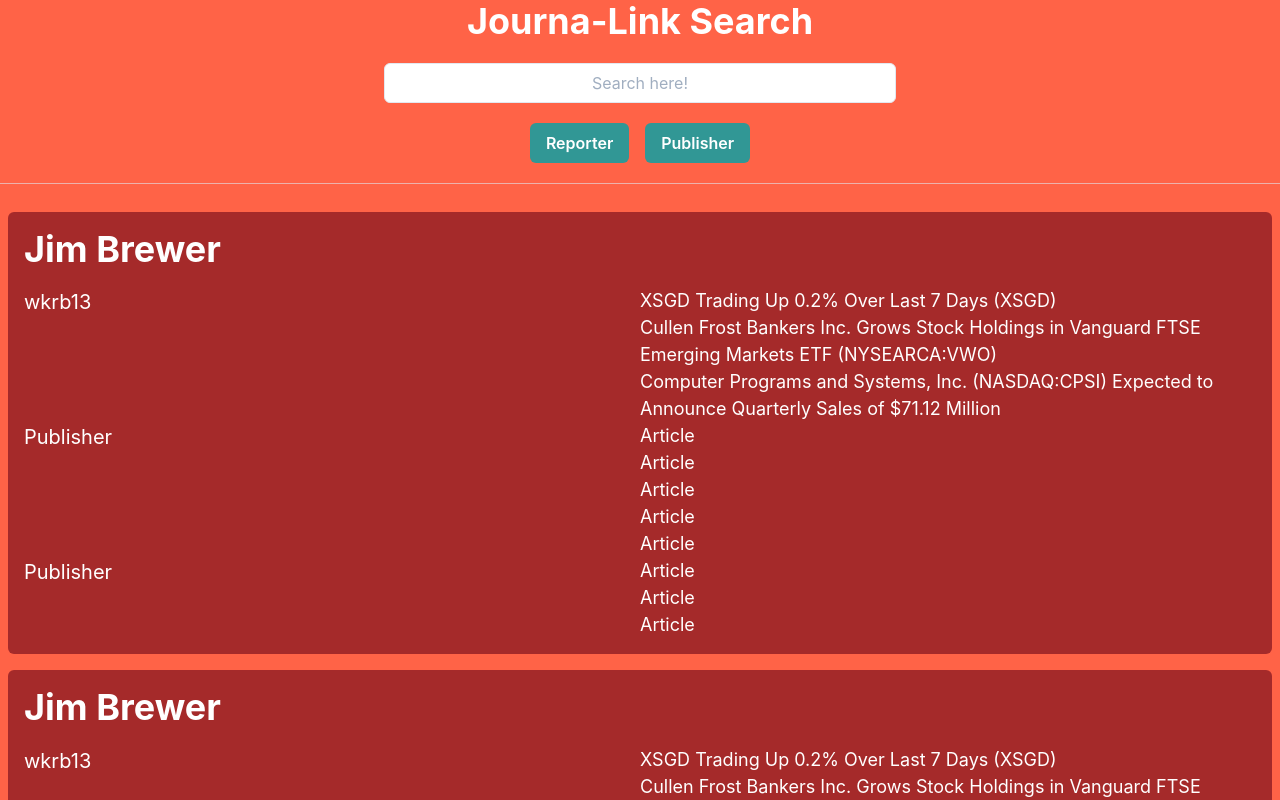
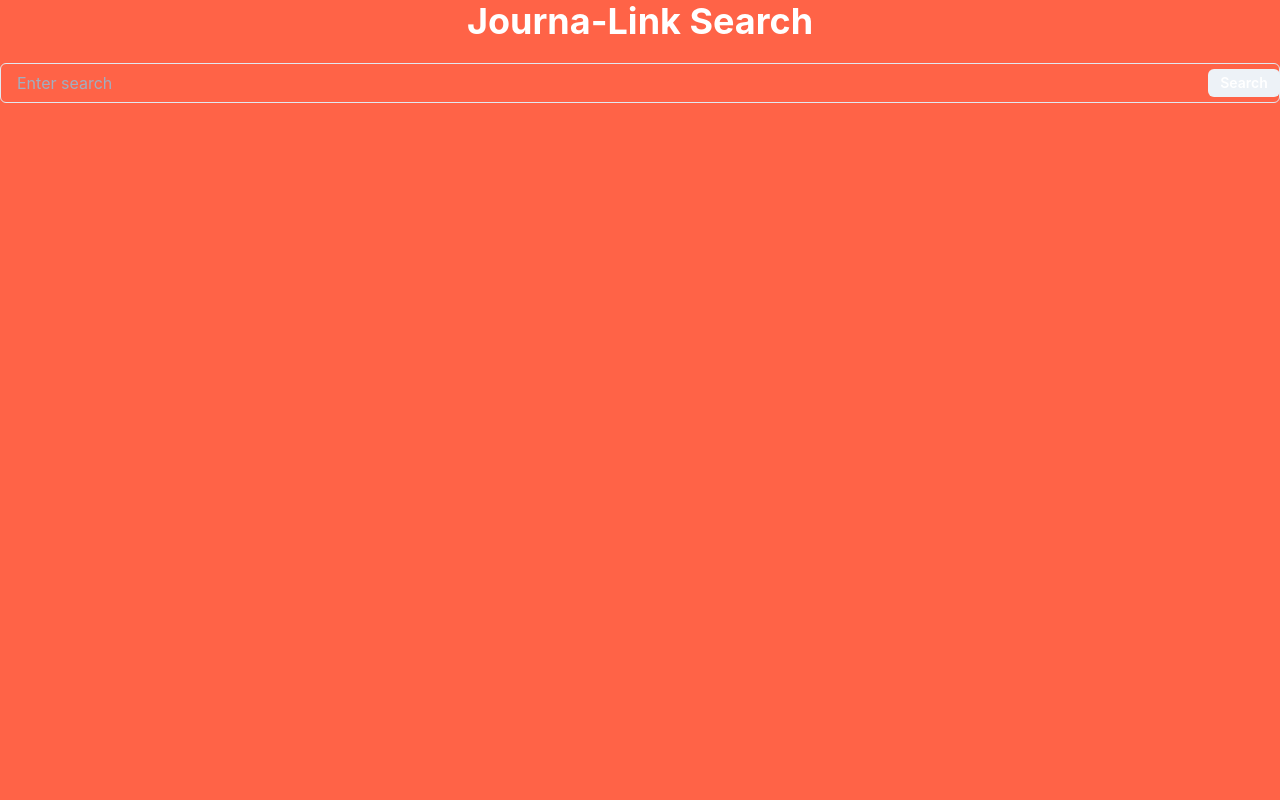
Before and after one commit to Moop204/journa-link-search, a React (Vite) app: page / in a window 1280 px wide. Shown: the top 800 px of the page. Built offline with nearby package versions, Linux system fonts and the light colour scheme.

Commit message:
[feat](SearchForm.tsx) Fetches queries to backend

```diff
--- a/src/App.tsx
+++ b/src/App.tsx
@@ -89,10 +89,10 @@ function App() {
           </Center>
 
           <SearchForm />
-          <Divider />
+          {/* <Divider />
           <Center flexGrow={1} flexDirection="column">
             {[<SampleReporterResult />, <SampleReporterResult />]}
-          </Center>
+          </Center> */}
         </SimpleGrid>
       </Box>
       {/* <Center bg="tomato" h="100px" color="white">
--- a/src/SearchForm.tsx
+++ b/src/SearchForm.tsx
@@ -1,31 +1,152 @@
-import { Center, Input, Stack, Button } from "@chakra-ui/react";
-import React, { FunctionComponent } from "react";
+import {
+  Center,
+  Input,
+  Stack,
+  Button,
+  InputGroup,
+  InputRightElement,
+  Box,
+  Grid,
+  Text,
+  Heading,
+} from "@chakra-ui/react";
+import React, { FunctionComponent, MouseEventHandler, useState } from "react";
 
-const SearchForm: FunctionComponent<{}> = () => {
+interface ReporterProfile {
+  name: string;
+  works: {
+    publisher: string;
+    article: string;
+    link: string;
+  }[];
+}
+
+interface Article {
+  article: string;
+  link: string;
+}
+
+export const ReporterResult: FunctionComponent<ReporterProfile> = ({
+  name,
+  works,
+}) => {
+  const publisherDict: { [name: string]: string[] } = {};
+  for (const work of works) {
+    if (publisherDict[work.publisher]) {
+      publisherDict[work.publisher].push(work.article);
+    } else {
+      publisherDict[work.publisher] = [work.article];
+    }
+  }
+  return (
+    <Box
+      minW="64rem"
+      bg="brown"
+      borderRadius="md"
+      padding="1rem"
+      margin="0.5rem"
+    >
+      {/* <Spinner /> */}
+      <Heading mb={4}>{name}</Heading>
+      {Object.entries(publisherDict).map(([publisher, articles]) => {
+        return (
+          <Grid templateColumns="repeat(2, 1fr)">
+            <Text fontSize="xl">{publisher}</Text>
+            <Box>
+              {articles.map((article) => (
+                <Text fontSize="lg"> {article} </Text>
+              ))}
+            </Box>
+          </Grid>
+        );
+      })}
+    </Box>
+  );
+};
+
+const converter = (apiResp: any): ReporterProfile => {
+  const works = [];
+  for (const work of apiResp.work) {
+    const publisher: string = (work.link as string)
+      .replace("https://", "")
+      .split("/")[0];
+    const elm = {
+      publisher: publisher,
+      article: work.title,
+      link: work.link,
+    };
+    works.push(elm);
+  }
+  const res: ReporterProfile = {
+    name: apiResp.name,
+    works: works,
+  };
+  return res;
+};
+
+export const SearchForm: FunctionComponent<{}> = () => {
+  const [search, setSearch] = useState("");
+  const [results, setResults] = useState<any[]>([]);
+  const handleClick: MouseEventHandler = async (e) => {
+    const base = "https://reporter-link-backend.herokuapp.com";
+    const searchType = isNaN(parseInt(search)) ? "name" : "id";
+    let domain = "journalist";
+    const query = [base, "/", domain, "?", searchType, "=", search].join("");
+    const response = await fetch(query);
+    const json = await response.json();
+    setResults(json.map((api: any) => converter(api)));
+    console.log(json);
+    console.log("Done!");
+    console.log(results);
+  };
   return (
     <>
-      <Center>
+      <InputGroup size="md">
         <Input
-          placeholder="Search here!"
-          bg="white.200"
-          width="40%"
-          textAlign="center"
-          textColor="white"
-          textDecorationColor="white"
+          pr="4.5rem"
+          type={"text"}
+          placeholder="Enter search"
+          value={search}
+          onChange={(change) => setSearch(change.target.value)}
         />
-      </Center>
-      <Center>
-        <Stack direction="row" spacing={4} align="center">
-          <Button colorScheme="teal" variant="solid">
-            Reporter
+        <InputRightElement width="4.5rem">
+          <Button h="1.75rem" size="sm" onClick={(e) => handleClick(e)}>
+            Search
           </Button>
-          <Button colorScheme="teal" variant="solid">
-            Publisher
-          </Button>
-        </Stack>
-      </Center>
+        </InputRightElement>
+      </InputGroup>
+      {results.map((record) => {
+        return <ReporterResult name={record.name} works={record.works} />;
+      })}
     </>
   );
 };
 
-export { SearchForm };
+// const SearchForm: FunctionComponent<{}> = () => {
+//   return (
+//     <>
+//       <Center>
+//         <Input
+//           placeholder="Search here!"
+//           bg="white.200"
+//           width="40%"
+//           textAlign="center"
+//           textColor="white"
+//           textDecorationColor="white"
+//         />
+//       </Center>
+//       <Center>
+//         <Stack direction="row" spacing={4} align="center">
+//           <Button colorScheme="teal" variant="solid">
+//             Reporter
+//           </Button>
+//           <Button colorScheme="teal" variant="solid">
+//             Publisher
+//           </Button>
+//         </Stack>
+//       </Center>
+//     </>
+//   );
+// };
+
+// export { SearchForm };
```
